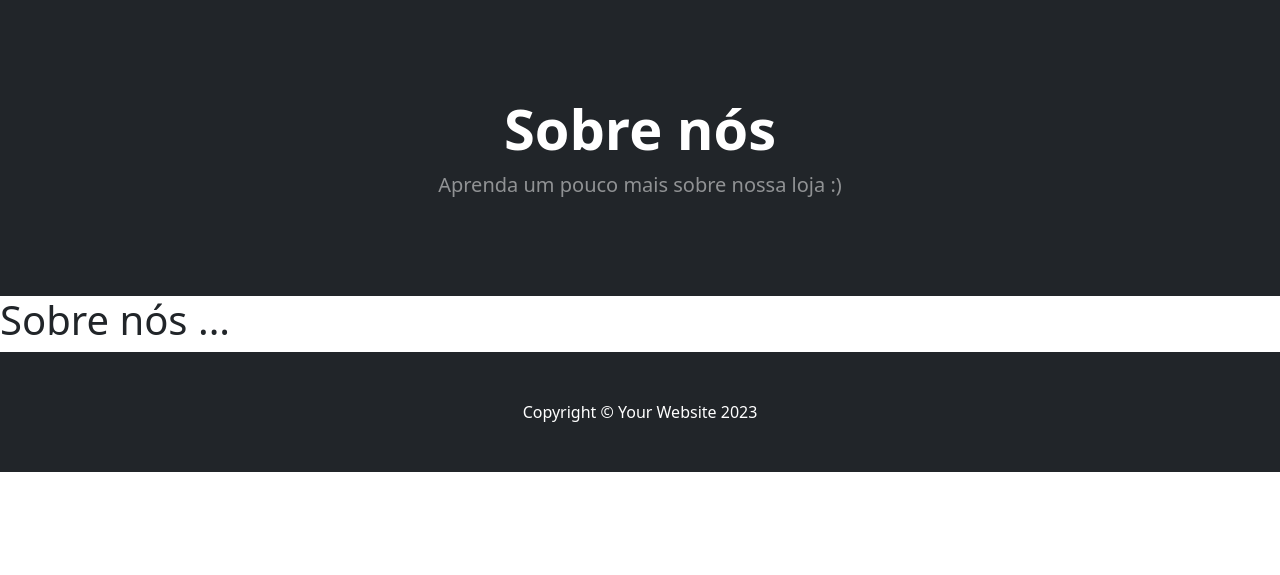
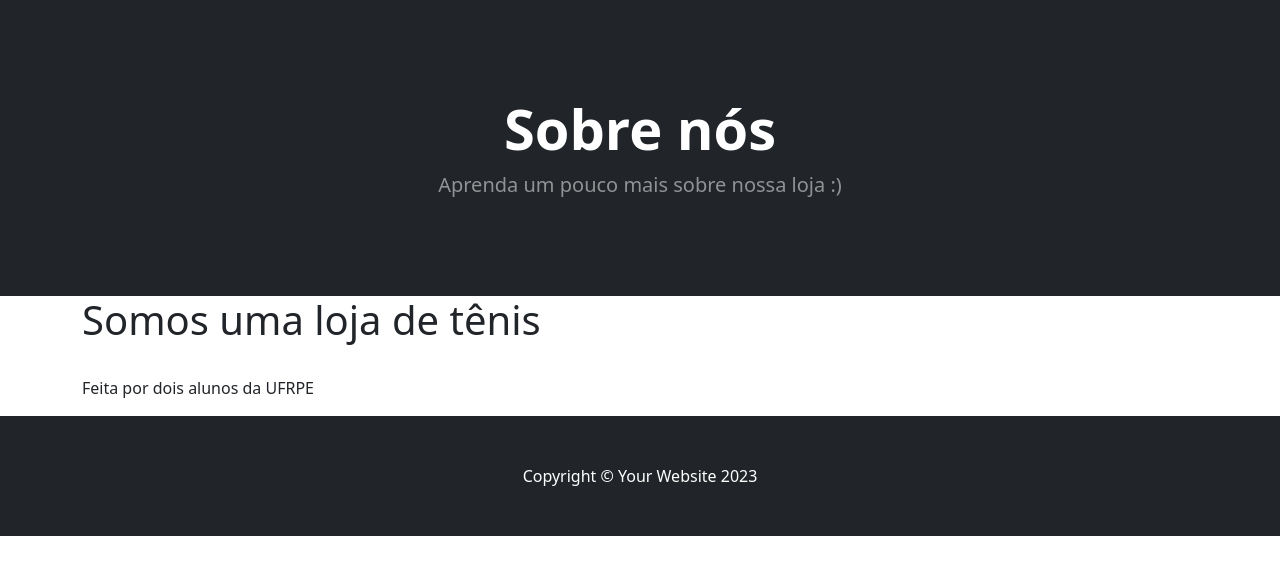
Before and after one commit to Luv4as/E-commerce_SD, a Django app: page /sobre_nos/ in a window 1280 px wide. Shown: the part 57-632 px from the top of the page. Run offline with Django 5.2, Linux system fonts and the light colour scheme.

Commit message:
fix: texto sobre nos

```diff
--- a/ecom/loja/templates/sobre_nos.html
+++ b/ecom/loja/templates/sobre_nos.html
@@ -12,6 +12,11 @@
         </div>
     </header>
 
-    <h1>Sobre nós ...</h1>
+    <div class="container">
+        <h1>Somos uma loja de tênis</h1>
+        <br/>
+        <p>Feita por dois alunos da UFRPE</p>
+    </div>
+
 
 {% endblock %}
```
Also changed, not shown: ecom/db.sqlite3.
